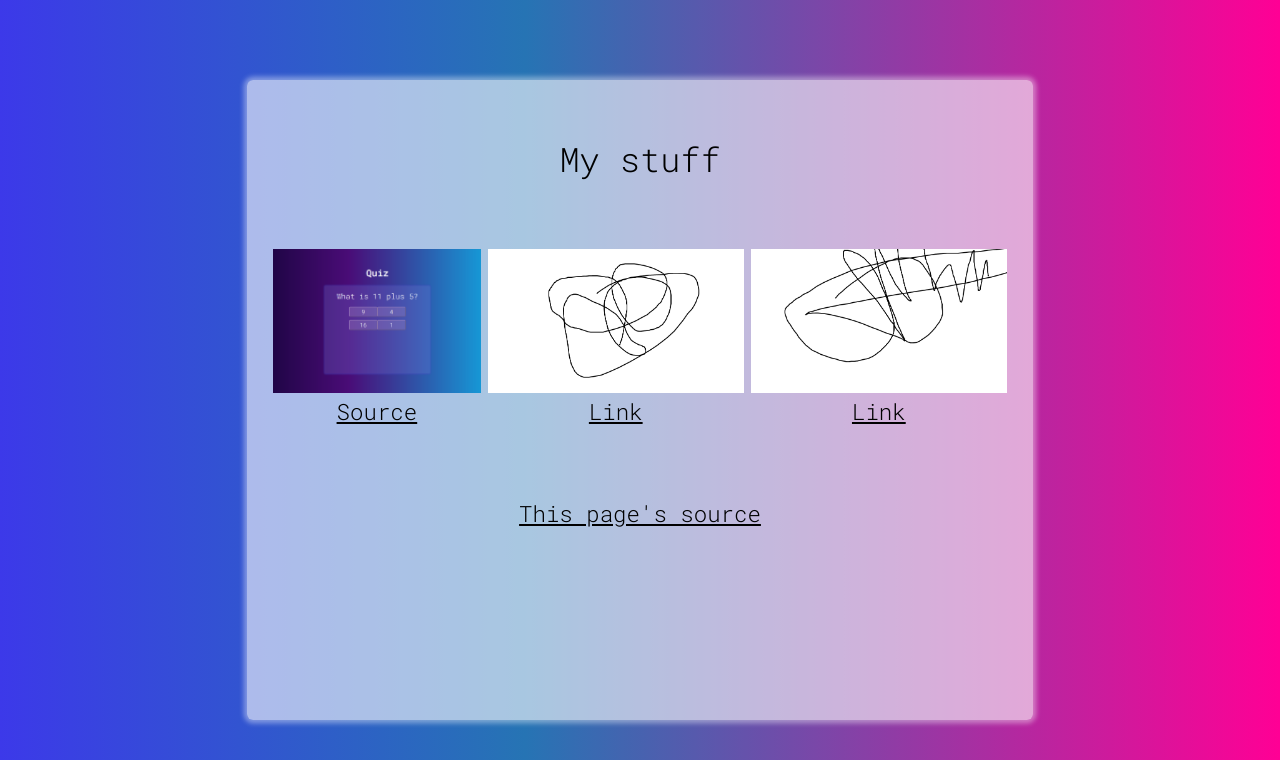
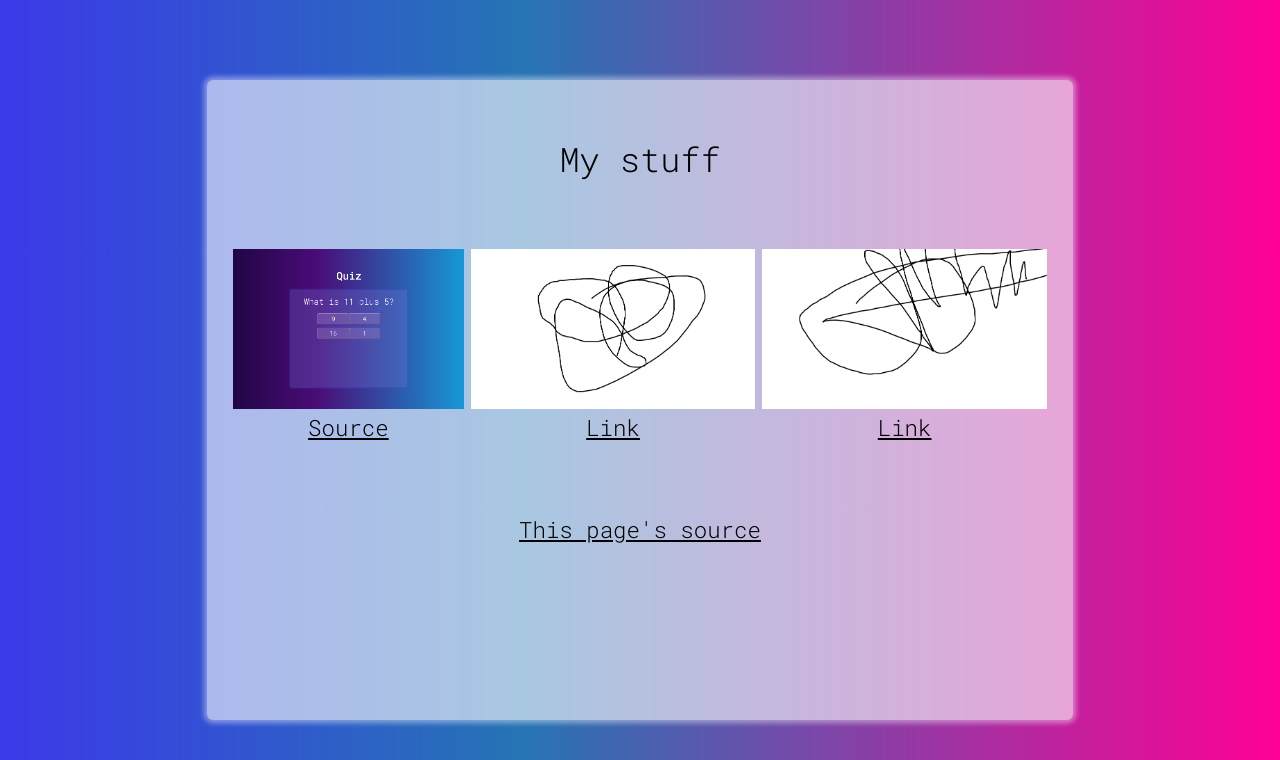
Before and after one commit to moweb1/moweb1.github.io, a PHP site: page /index.html in a window 1280 px wide. Shown: the top 760 px of the page. Run offline with PHP 8.4, Linux system fonts and the light colour scheme.

Commit message:
Update main.css

```diff
--- a/css/main.css
+++ b/css/main.css
@@ -65,7 +65,7 @@ p {
 }
 
 .item, img {
-    height: 18vh;
+    height: 20vh;
 }
 
 .item {
```
